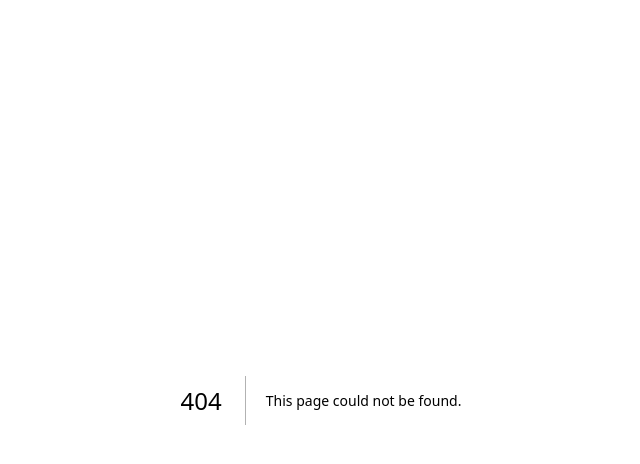
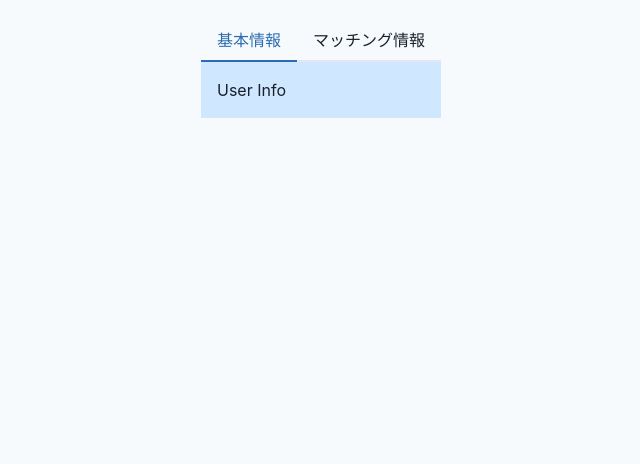
Before and after one commit to sbmtrntr/Hackathon_team4, a Next.js app: page /userinfo in a window 1280 px wide. Before the commit this address had no page. Shown: the top 464 px of the page, without its empty margins (319-959 px from the left). Built offline with nearby package versions, Linux system fonts and the light colour scheme; what @chakra-ui/next-js would draw is missing.

Commit message:
feat/userinfo

```diff
--- /dev/null
+++ b/app/userinfo/components/matchEdit.tsx
@@ -0,0 +1,11 @@
+import React from "react";
+
+const MatchEdit: React.FC = () => {
+  return (
+    <div>
+
+    </div>
+  );
+}
+
+export default MatchEdit;
--- /dev/null
+++ b/app/userinfo/page.tsx
@@ -0,0 +1,16 @@
+import React from "react";
+import MenuBar from "@/components/base/menubar";
+import MatchEdit from "./components/matchEdit";
+
+const UserInfo: React.FC = () => {
+  return (
+    <MenuBar>
+      <div>
+        <h1>User Info</h1>
+      </div>
+      <MatchEdit />
+    </MenuBar>
+  );
+}
+
+export default UserInfo;
```
